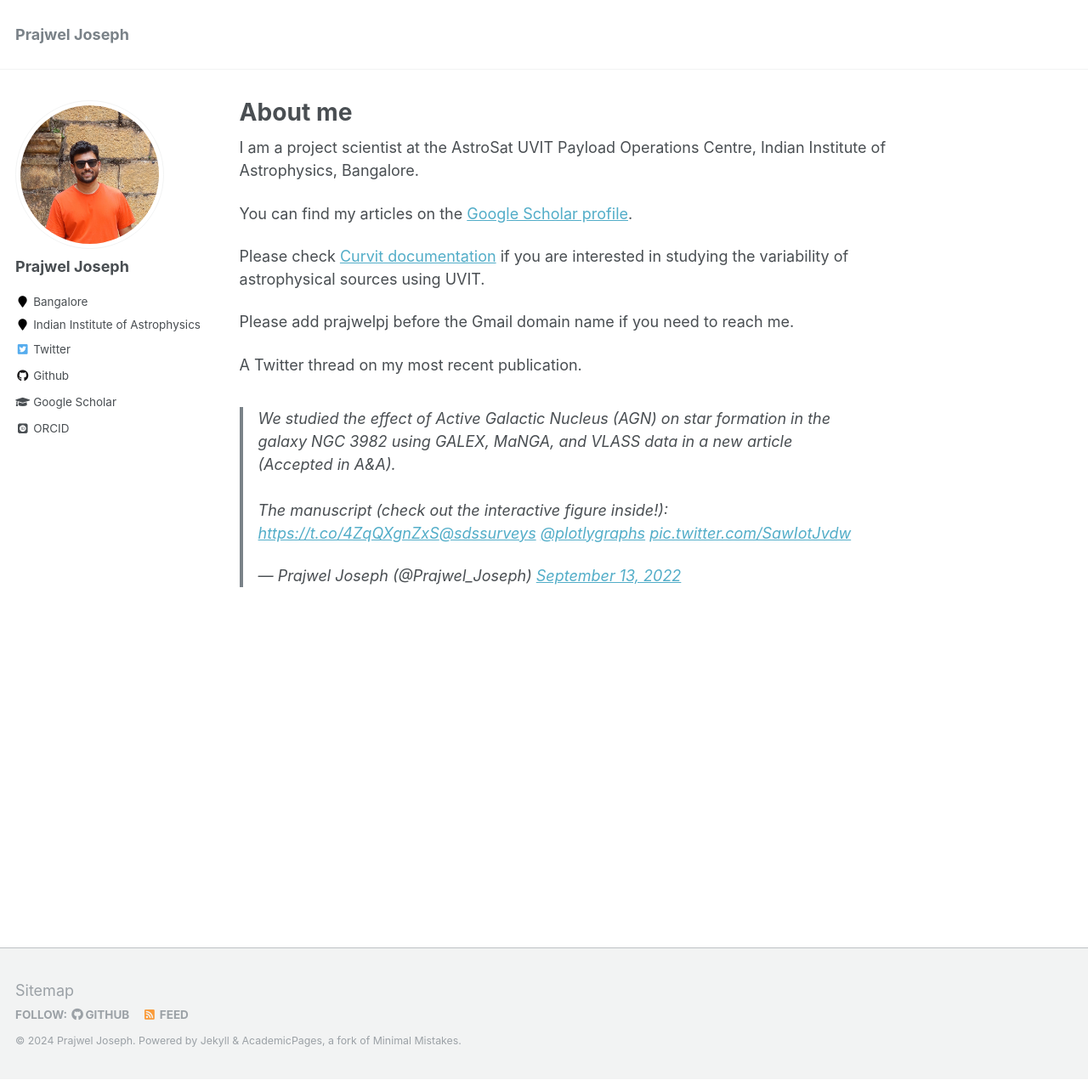
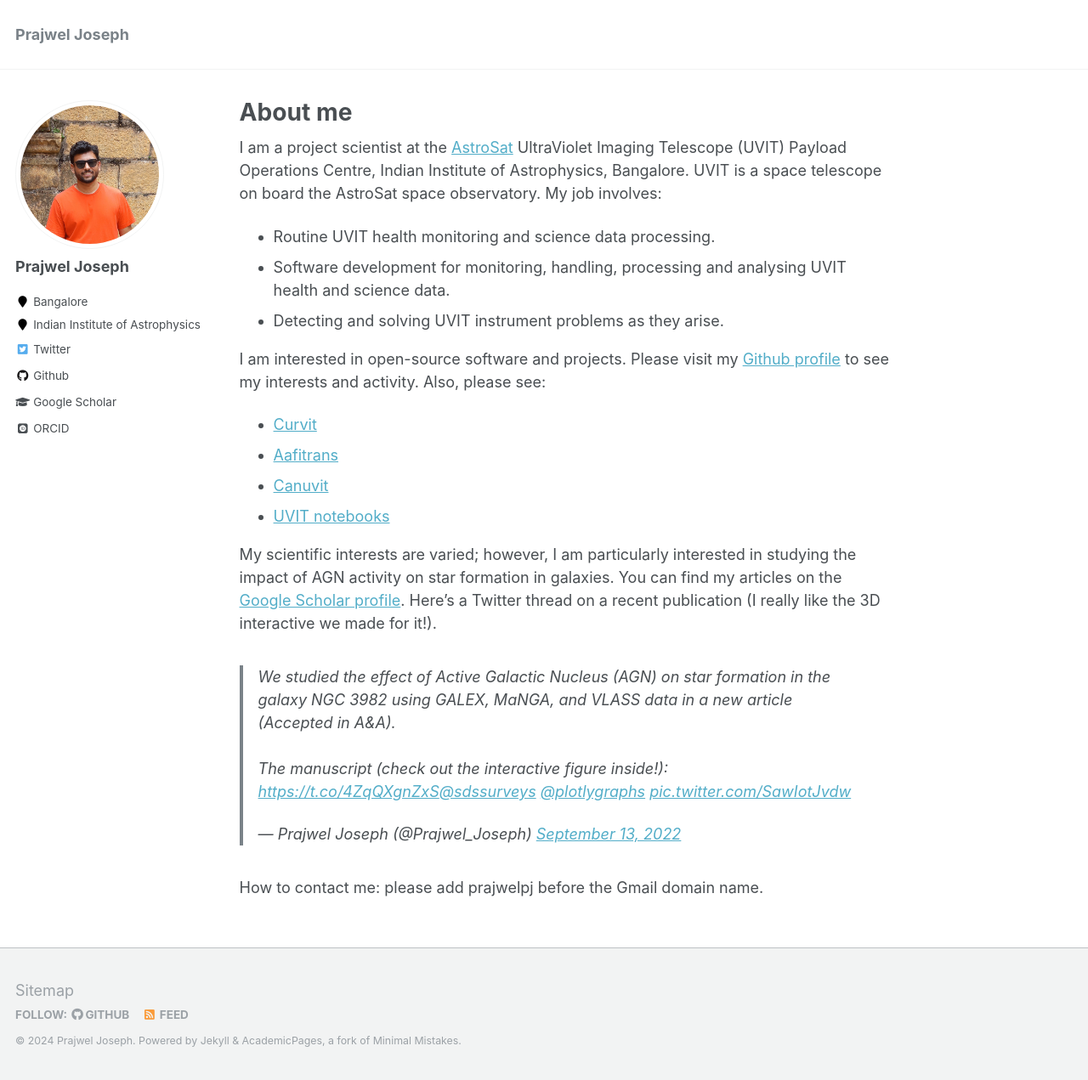
Before and after one commit to prajwel/prajwel.github.io, a Jekyll site: the page built from _pages/about.md, in a window 1280 px wide and 1271 px high. Shown: the whole window at 85% size. Built offline with Jekyll 4.4.1, drawn with Linux system fonts in a browser that asks for light colours; some web fonts are replaced; comment, search, counter and statistics services are not loaded.

Commit message:
updated About Me.

```diff
--- a/_pages/about.md
+++ b/_pages/about.md
@@ -8,14 +8,21 @@ redirect_from:
   - /about.html
 ---
 
-I am a project scientist at the AstroSat UVIT Payload Operations Centre, Indian Institute of Astrophysics, Bangalore.
+I am a project scientist at the <a href="https://en.wikipedia.org/wiki/AstroSat">AstroSat</a> UltraViolet Imaging Telescope (UVIT) Payload Operations Centre, Indian Institute of Astrophysics, Bangalore. UVIT is a space telescope on board the AstroSat space observatory. My job involves:
+* Routine UVIT health monitoring and science data processing.
+* Software development for monitoring, handling, processing and analysing UVIT health and science data.
+* Detecting and solving UVIT instrument problems as they arise.
 
-You can find my articles on the <a href="https://scholar.google.co.in/citations?user=zSnUDggAAAAJ&hl=en">Google Scholar profile</a>.
+I am interested in open-source software and projects. Please visit my <a href="https://github.com/prajwel">Github profile</a> to see my interests and activity. Also, please see:
+* <a href="https://github.com/prajwel/curvit">Curvit</a>
+* <a href="https://github.com/prajwel/aafitrans">Aafitrans</a>
+* <a href="https://github.com/prajwel/canuvit">Canuvit</a>
+* <a href="https://github.com/prajwel/UVIT_notebooks">UVIT notebooks</a>
 
-Please check <a href="https://curvit.readthedocs.io">Curvit documentation</a> if you are interested in studying the variability of astrophysical sources using UVIT.
 
-Please add prajwelpj before the Gmail domain name if you need to reach me.
-
-A Twitter thread on my most recent publication.
+My scientific interests are varied; however, I am particularly interested in studying the impact of AGN activity on star formation in galaxies. You can find my articles on the <a href="https://scholar.google.co.in/citations?user=zSnUDggAAAAJ&hl=en">Google Scholar profile</a>. Here's a Twitter thread on a recent publication (I really like the 3D interactive we made for it!).
 
 <blockquote class="twitter-tweet"><p lang="en" dir="ltr">We studied the effect of Active Galactic Nucleus (AGN) on star formation in the galaxy NGC 3982 using GALEX, MaNGA, and VLASS data in a new article (Accepted in A&amp;A).<br><br>The manuscript (check out the interactive figure inside!): <a href="https://t.co/4ZqQXgnZxS">https://t.co/4ZqQXgnZxS</a><a href="https://twitter.com/sdssurveys?ref_src=twsrc%5Etfw">@sdssurveys</a> <a href="https://twitter.com/plotlygraphs?ref_src=twsrc%5Etfw">@plotlygraphs</a> <a href="https://t.co/SawIotJvdw">pic.twitter.com/SawIotJvdw</a></p>&mdash; Prajwel Joseph (@Prajwel_Joseph) <a href="https://twitter.com/Prajwel_Joseph/status/1569528979098583040?ref_src=twsrc%5Etfw">September 13, 2022</a></blockquote> <script async src="https://platform.twitter.com/widgets.js" charset="utf-8"></script>
+
+
+How to contact me: please add prajwelpj before the Gmail domain name.
```
